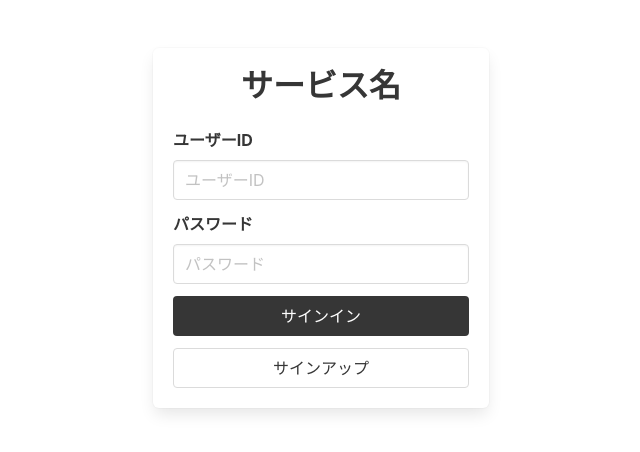
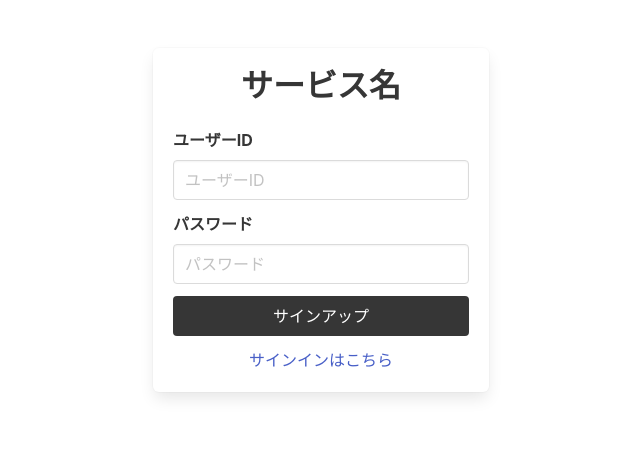
Before and after one commit to naka520/honnaka_burakio_front, a React (Create React App) app: page / in a window 1280 px wide. Shown: the top 452 px of the page, without its empty margins (319-959 px from the left). Built offline with nearby package versions, Linux system fonts and the light colour scheme; the HTML template or start-up script is replaced by a standard one.

Commit message:
[add] サインインとサインアップを分割

```diff
--- a/src/App.tsx
+++ b/src/App.tsx
@@ -1,18 +1,20 @@
 import React from "react";
 import "./App.css";
 import { BrowserRouter, Routes, Route } from "react-router-dom";
-import TopPage from "./components/TopPage";
 import GroupList from "./components/GroupList";
 import GroupCreate from "./components/GroupCreate";
 import GroupJoin from "./components/GroupJoin";
 import GroupHome from "./components/GroupHome";
 import BuyItem from "./components/BuyItem";
 import ItemList from "./components/ItemList";
+import SignUp from "./components/SignUp";
+import SignIn from "./components/SignIn";
 const App: React.FC = () => {
   return (
     <BrowserRouter>
       <Routes>
-        <Route path="/" element={<TopPage />} />
+        <Route path="/" element={<SignUp />} />
+        <Route path="/SignIn" element={<SignIn />} />
         <Route path="/GroupList" element={<GroupList />} />
         <Route path="/GroupCreate" element={<GroupCreate />} />
         <Route path="/GroupJoin" element={<GroupJoin />} />
--- a/src/components/TopPage.tsx
+++ b/src/components/SignIn.tsx
@@ -1,4 +1,5 @@
-import React, { useState, FormEvent } from "react";
+import React, { useState } from "react";
+import { Link } from "react-router-dom";
 import "bulma/css/bulma.min.css";
 
 interface FormState {
@@ -6,8 +7,7 @@ interface FormState {
   hashed_password: string;
 }
 
-const TopPage: React.FC = () => {
-  const [isSignIn, setIsSignIn] = useState(true);
+const SignIn: React.FC = () => {
   const [formState, setFormState] = useState<FormState>({
     username: "",
     hashed_password: "",
@@ -19,15 +19,15 @@ const TopPage: React.FC = () => {
 
   const handleSubmit = (e: React.FormEvent<HTMLFormElement>) => {
     e.preventDefault();
-    // Authentication logic would go here
     console.log(formState);
   };
+
   return (
     <div className="container">
       <div className="section">
         <div className="columns is-centered">
           <div className="column is-4">
-            <div className="my-custom-background box">
+            <div className="box">
               <h1 className="title has-text-centered">サービス名</h1>
               <form onSubmit={handleSubmit}>
                 <div className="field">
@@ -37,7 +37,7 @@ const TopPage: React.FC = () => {
                   <div className="control">
                     <input
                       id="userId"
-                      name="userId"
+                      name="username"
                       className="input"
                       type="text"
                       placeholder="ユーザーID"
@@ -53,7 +53,7 @@ const TopPage: React.FC = () => {
                   <div className="control">
                     <input
                       id="password"
-                      name="password"
+                      name="hashed_password"
                       className="input"
                       type="password"
                       placeholder="パスワード"
@@ -67,30 +67,13 @@ const TopPage: React.FC = () => {
                     <button
                       type="submit"
                       className="button is-fullwidth is-dark"
-                      onMouseDown={e =>
-                        e.currentTarget.classList.add("is-light")
-                      }
-                      onMouseUp={e =>
-                        e.currentTarget.classList.remove("is-light")
-                      }
-                      onMouseLeave={e =>
-                        e.currentTarget.classList.remove("is-light")
-                      }
                     >
-                      {isSignIn ? "サインイン" : "サインアップ"}
+                      サインイン
                     </button>
                   </div>
                 </div>
-                <div className="field">
-                  <div className="control">
-                    <button
-                      type="button"
-                      className="button is-fullwidth"
-                      onClick={() => setIsSignIn(!isSignIn)}
-                    >
-                      {isSignIn ? "サインアップ" : "サインイン"}
-                    </button>
-                  </div>
+                <div className="has-text-centered">
+                  <Link to="/">サインアップはこちら</Link>
                 </div>
               </form>
             </div>
@@ -101,4 +84,4 @@ const TopPage: React.FC = () => {
   );
 };
 
-export default TopPage;
+export default SignIn;
--- /dev/null
+++ b/src/components/SignUp.tsx
@@ -0,0 +1,192 @@
+// import React, { useState, FormEvent } from "react";
+// import "bulma/css/bulma.min.css";
+
+// interface FormState {
+//   username: string;
+//   hashed_password: string;
+// }
+
+// const SignUp: React.FC = () => {
+//   const [isSignIn, setIsSignIn] = useState(true);
+//   const [formState, setFormState] = useState<FormState>({
+//     username: "",
+//     hashed_password: "",
+//   });
+
+//   const handleChange = (e: React.ChangeEvent<HTMLInputElement>) => {
+//     setFormState({ ...formState, [e.target.name]: e.target.value });
+//   };
+
+//   const handleSubmit = (e: React.FormEvent<HTMLFormElement>) => {
+//     e.preventDefault();
+//     // Authentication logic would go here
+//     console.log(formState);
+//   };
+//   return (
+//     <div className="container">
+//       <div className="section">
+//         <div className="columns is-centered">
+//           <div className="column is-4">
+//             <div className="my-custom-background box">
+//               <h1 className="title has-text-centered">サービス名</h1>
+//               <form onSubmit={handleSubmit}>
+//                 <div className="field">
+//                   <label className="label" htmlFor="userId">
+//                     ユーザーID
+//                   </label>
+//                   <div className="control">
+//                     <input
+//                       id="userId"
+//                       name="userId"
+//                       className="input"
+//                       type="text"
+//                       placeholder="ユーザーID"
+//                       value={formState.username}
+//                       onChange={handleChange}
+//                     />
+//                   </div>
+//                 </div>
+//                 <div className="field">
+//                   <label className="label" htmlFor="password">
+//                     パスワード
+//                   </label>
+//                   <div className="control">
+//                     <input
+//                       id="password"
+//                       name="password"
+//                       className="input"
+//                       type="password"
+//                       placeholder="パスワード"
+//                       value={formState.hashed_password}
+//                       onChange={handleChange}
+//                     />
+//                   </div>
+//                 </div>
+//                 <div className="field">
+//                   <div className="control">
+//                     <button
+//                       type="submit"
+//                       className="button is-fullwidth is-dark"
+//                       onMouseDown={e =>
+//                         e.currentTarget.classList.add("is-light")
+//                       }
+//                       onMouseUp={e =>
+//                         e.currentTarget.classList.remove("is-light")
+//                       }
+//                       onMouseLeave={e =>
+//                         e.currentTarget.classList.remove("is-light")
+//                       }
+//                     >
+//                       {isSignIn ? "サインイン" : "サインアップ"}
+//                     </button>
+//                   </div>
+//                 </div>
+//                 <div className="field">
+//                   <div className="control">
+//                     <button
+//                       type="button"
+//                       className="button is-fullwidth"
+//                       onClick={() => setIsSignIn(!isSignIn)}
+//                     >
+//                       {isSignIn ? "サインアップ" : "サインイン"}
+//                     </button>
+//                   </div>
+//                 </div>
+//               </form>
+//             </div>
+//           </div>
+//         </div>
+//       </div>
+//     </div>
+//   );
+// };
+
+// export default SignUp;
+
+import React, { useState } from "react";
+import { Link } from "react-router-dom";
+import "bulma/css/bulma.min.css";
+
+interface FormState {
+  username: string;
+  hashed_password: string;
+}
+
+const SignUp: React.FC = () => {
+  const [formState, setFormState] = useState<FormState>({
+    username: "",
+    hashed_password: "",
+  });
+
+  const handleChange = (e: React.ChangeEvent<HTMLInputElement>) => {
+    setFormState({ ...formState, [e.target.name]: e.target.value });
+  };
+
+  const handleSubmit = (e: React.FormEvent<HTMLFormElement>) => {
+    e.preventDefault();
+    console.log(formState);
+  };
+
+  return (
+    <div className="container">
+      <div className="section">
+        <div className="columns is-centered">
+          <div className="column is-4">
+            <div className="box">
+              <h1 className="title has-text-centered">サービス名</h1>
+              <form onSubmit={handleSubmit}>
+                <div className="field">
+                  <label className="label" htmlFor="userId">
+                    ユーザーID
+                  </label>
+                  <div className="control">
+                    <input
+                      id="userId"
+                      name="username"
+                      className="input"
+                      type="text"
+                      placeholder="ユーザーID"
+                      value={formState.username}
+                      onChange={handleChange}
+                    />
+                  </div>
+                </div>
+                <div className="field">
+                  <label className="label" htmlFor="password">
+                    パスワード
+                  </label>
+                  <div className="control">
+                    <input
+                      id="password"
+                      name="hashed_password"
+                      className="input"
+                      type="password"
+                      placeholder="パスワード"
+                      value={formState.hashed_password}
+                      onChange={handleChange}
+                    />
+                  </div>
+                </div>
+                <div className="field">
+                  <div className="control">
+                    <button
+                      type="submit"
+                      className="button is-fullwidth is-dark"
+                    >
+                      サインアップ
+                    </button>
+                  </div>
+                </div>
+                <div className="has-text-centered">
+                  <Link to="/signin">サインインはこちら</Link>
+                </div>
+              </form>
+            </div>
+          </div>
+        </div>
+      </div>
+    </div>
+  );
+};
+
+export default SignUp;
```
